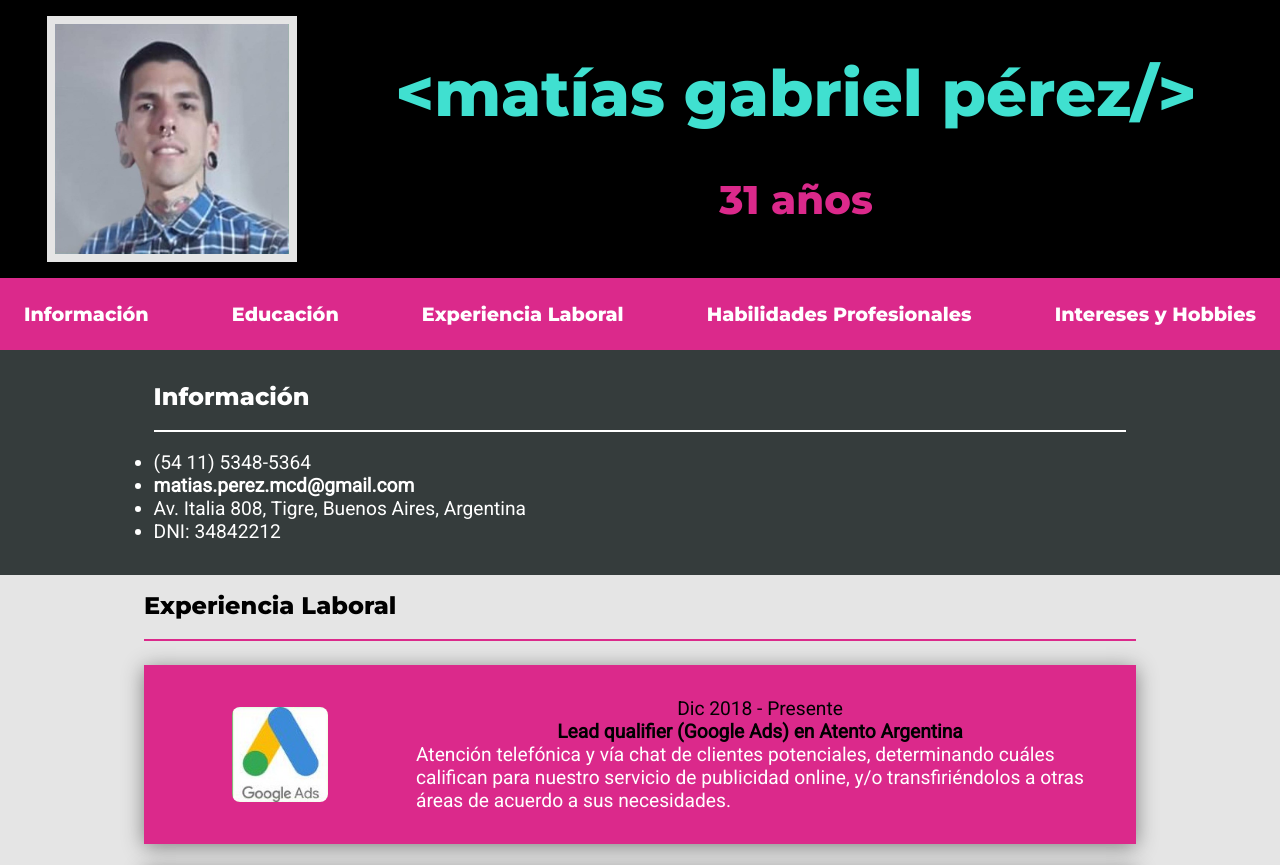
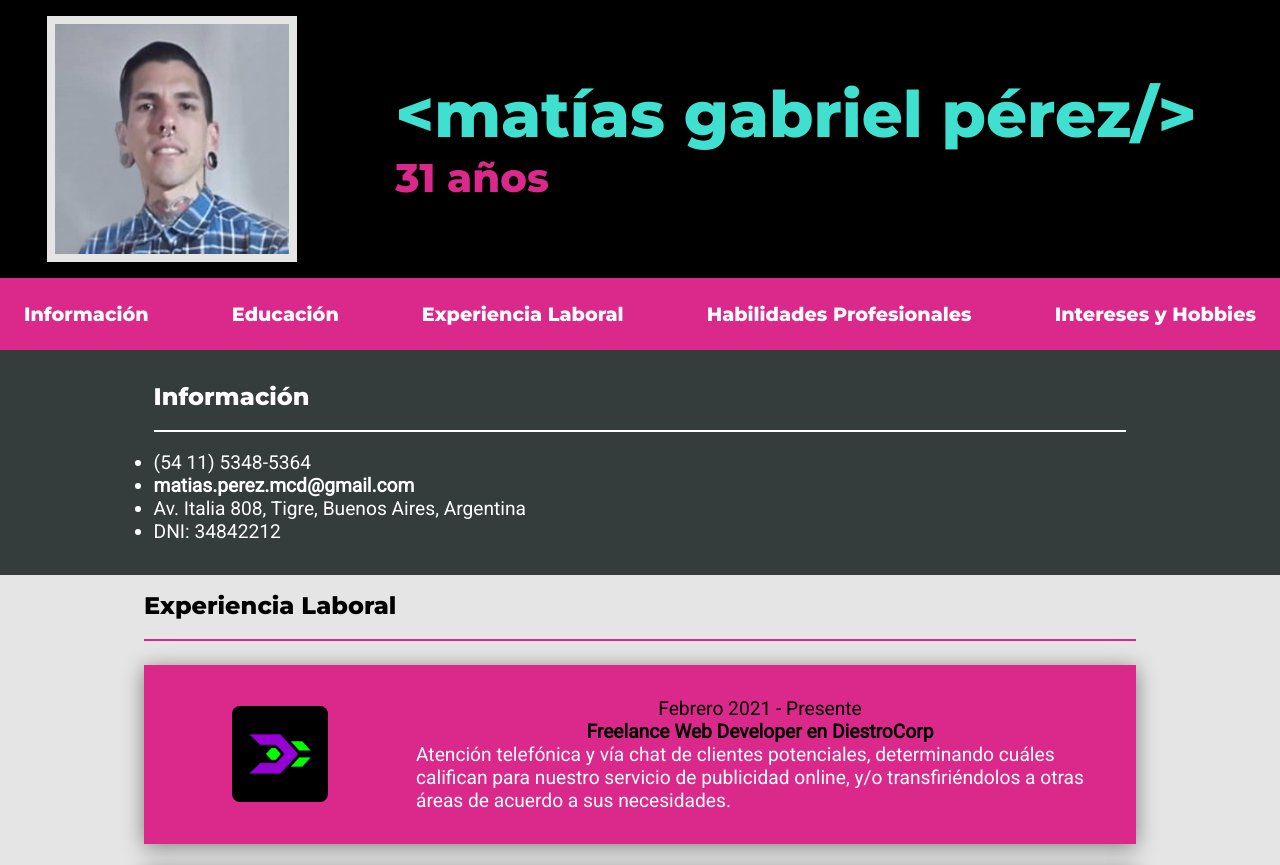
Before and after one commit to DiestroCorleone/curriculum, a plain HTML site: page index.html in a window 1280 px wide. Shown: the top 865 px of the page. Drawn offline with Linux system fonts and the light colour scheme.

Commit message:
Add files via upload
Se añade experiencia laboral.

```diff
--- a/index.html
+++ b/index.html
@@ -14,8 +14,10 @@
 			<img src="images/foto.jpg">
 		</div>
 		<div class="exp-text">
+			<div>
 			<h1>&lt;matías gabriel pérez/&gt;</h1>
 			<h3>31 años</h3>
+			</div>
 		</div>
 	</header>
 
@@ -131,6 +133,18 @@
 		<br>
 		<hr>
 		<ul>
+			<li>
+				<article>
+					<div class="exp-img">
+						<img src="images/diestroCorpLogo.jpg">
+					</div>
+					<div class="exp-text">
+						<p class="periodo">Febrero 2021 - Presente</p>
+						<p class="titulo">Freelance Web Developer en DiestroCorp</p>
+						<p class="descripcion">Atención telefónica y vía chat de clientes potenciales, determinando cuáles califican para nuestro servicio de publicidad online, y/o transfiriéndolos a otras áreas de acuerdo a sus necesidades.</p>
+					</div>
+				</article>
+			</li>
 			<li>
 				<article>
 					<div class="exp-img">
```
